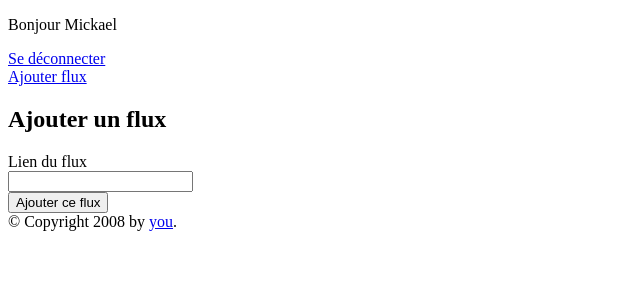
After one commit to renardgaetan/python, a Flask app: page /ajouterFlux in a window 1280 px wide. The commit adds this page. Shown: the top 300 px of the page, without its empty margins (0-640 px from the left). Run offline with Flask 2, Linux system fonts and the light colour scheme; a user stored in the database is signed in.

Commit message:
Add files via upload

```diff
--- a/app.py
+++ b/app.py
@@ -1,19 +1,24 @@
-from flask import render_template, flash, redirect, url_for, Flask
+from flask import render_template, flash, redirect, url_for, request, Flask
 
 from models import create_tables
 from models import drop_tables
 
 from forms import Inscription
 from forms import Connexion
+from forms import AjouterFlux
 
 from models import User
+from models import Flux
 
 from flask_login import login_user, current_user, login_required, LoginManager, logout_user
 
 
 import requests
+
 # from user import User
 import click
+
+import feedparser
 
 
 app = Flask(__name__)
@@ -59,18 +64,23 @@ def index():
 def user_create():
     user = User()
     form = Inscription()
-    if form.validate_on_submit():
-        form.populate_obj(user)
-        user.save()
-        flash('inscription effectuee')
-        return redirect(url_for('index'))
+    login = form.login.data
+    mdp = form.password.data
+    existe = User.select().where(User.login == login).first()
+    if(existe == None):
+        if form.validate_on_submit():
+            form.populate_obj(user)
+            user.save()
+            flash('inscription effectuee')
+            return redirect(url_for('index'))
+        return render_template('inscription.html',form=form)
     return render_template('inscription.html',form=form)
 
 @app.route('/connexion', methods=['GET', 'POST', ])
 def connexion():
     form = Connexion()
     if form.validate_on_submit():
-        loginConnecte = form.login.data.upper()
+        loginConnecte = form.login.data
         mdpConnecte = form.password.data
         user = User.select().where((User.login == loginConnecte) & (User.password == mdpConnecte)).first()
         if (user == None):
@@ -83,7 +93,13 @@ def connexion():
 
 @app.route('/dashboard')
 def dashboard():
-    return render_template('dashboard.html')
+    list_flux=[]
+    list_flux_user = Flux.select().where((Flux.user == current_user.id))
+    for i in list_flux_user:
+        fluxparse = feedparser.parse(i.lien)
+        list_flux.append(fluxparse)
+
+    return render_template('dashboard.html', list_flux_user=list_flux_user, list_flux=list_flux)
 
 @app.route('/deconnexion')
 @login_required
@@ -91,83 +107,37 @@ def deconnexion():
     logout_user()
     return redirect(url_for('index'))
 
-######"méthode avec session !!!!!!"########### à remplir
-# @app.route('/login', methods=['GET', 'POST'])
-# def login():
+@app.route('/ajouterFlux', methods=['GET', 'POST', ])
+@login_required
+def ajouterFlux():
+    form = AjouterFlux()
+    if form.validate_on_submit():
+        fluxExistant = Flux.select().where((Flux.lien == form.lien.data) & (Flux.user == current_user.id)).first()
+        if(fluxExistant == None):
+            flux = Flux()
+            flux.user = current_user.id
+            flux.lien = form.lien.data
+            flux.save()
+            return redirect(url_for('dashboard'))
+        else:
+            return redirect(url_for('ajouterFlux'))
+    return render_template('ajouterFlux.html',form=form)
 
-#     form = LoginForm()
-#     if form.validate_on_submit():
+@app.route('/regarderFlux', methods=['GET', 'POST'])
+@login_required
+def regarderFlux():
+    lienFlux = request.args.get('lienFlux')
+    fluxparse = feedparser.parse(lienFlux)
+    print(fluxparse)
+    element = fluxparse.entries
+    print(element)
+    return render_template('regarderFlux.html',fluxparse=fluxparse,element=element)
 
-#         login_user(user)
-
-#         flask.flash('Logged in successfully.')
-
-#         next = flask.request.args.get('next')
-
-#         if not is_safe_url(next):
-#             return flask.abort(400)
-
-#         return flask.redirect(next or flask.url_for('index'))
-
-#     return flask.render_template('login.html', form=form)
-
-
-# @app.route("/logout")
-# @login_required
-# def logout():
-#     logout_user()
-#     return redirect(somewhere)
-
-# @app.cli.command()
-# def fakedata():
-#     from faker import Faker
-#     from slugify import slugify
-#     fake = Faker()
-#     for pk in range(0, 42):
-#         login = fake.user_name()
-#         password = fake.color_name()
-#         User.create(
-#                         login=login,
-#                         password=password)
-
-# @app.route('/inscription', methods=['GET', 'POST'])
-# def inscription():
-#     form = -- RECUPERER LA FORM
-#         login = form.login.data
-#         mdp = form.password.data
-#         existe = User.select().where(User.login == login).first()
-#         if(existe == None):
-#             utilisateur = User()
-#             utilisateur.login = login.upper()
-#             utilisateur.password = mdp
-#             utilisateur.save()
-#             return redirect(url_for('index'))
-#         else:
-#             flash("L'utilisateur existe déja")
-#             return redirect(url_for('inscription'))
-#     return render_template('inscription.html', form=form)
-
-# @app.route('/inscription', methods=['GET', 'POST'])
-# def inscription():
-#     form = -- RECUPERER LA FORM
-#         login = form.login.data
-#         mdp = form.password.data
-#         existe = User.select().where(User.login == login).first()
-#         if(existe == None):
-#             utilisateur = User()
-#             utilisateur.login = login.upper()
-#             utilisateur.password = mdp
-#             utilisateur.save()
-#             return redirect(url_for('index'))
-#         else:
-#             flash("L'utilisateur existe déja")
-#             return redirect(url_for('inscription'))
-#     return render_template('inscription.html', form=form)
-
-# @app.route('/flux', methods=['GET', 'POST'])
-# @login_required
-# def RegarderFlux():
-#     linkFlux = request.args.get('linkFlux')
-#     fluxparse = feedparser.parse(linkFlux)
-#     element = feedparser.parse(linkFlux).entries
-#     return render_template('RegarderFlux.html',fluxparse=fluxparse, element=element)
+@app.route('/supprimerFlux', methods=['GET','POST'])
+@login_required
+def supprimerFlux():
+    flux_idUser = request.args.get('flux_idUser')
+    flux_lien = request.args.get('flux_lien')
+    requete = Flux.delete().where((Flux.user == flux_idUser) & (Flux.lien == flux_lien))
+    requete.execute()
+    return redirect(url_for('dashboard'))
--- a/forms.py
+++ b/forms.py
@@ -5,7 +5,7 @@ from wtforms.validators import DataRequired, Length
 from wtforms.widgets import PasswordInput
 from feedparser import *
 
-class ajouterFlux(FlaskForm):
+class AjouterFlux(FlaskForm):
     lien = StringField('Lien du flux', validators=[DataRequired()])
     pass
 
--- a/models.py
+++ b/models.py
@@ -13,12 +13,14 @@ class User(BaseModel, UserMixin):
     login = CharField()
     password = CharField()
 
-
+class Flux(BaseModel):
+    lien = CharField()
+    user = BigIntegerField()
 
 def create_tables():
     with database:
-        database.create_tables([User, ])
+        database.create_tables([User,Flux ])
 
 def drop_tables():
     with database:
-        database.drop_tables([User, ])
+        database.drop_tables([User,Flux ])
--- /dev/null
+++ b/templates/ajouterFlux.html
@@ -0,0 +1,39 @@
+
+
+<!DOCTYPE html>
+{% extends "dashboard.html" %}
+{% block title %}Index{% endblock %}
+{% block content %}
+<div class="container conteneur">
+    <div class="row">
+        <div class="col-sm">
+            <h2 class="">Ajouter un flux</h2>
+        </div>
+    </div>
+</div>
+<form method="POST">
+    <div class="container">
+        {% for field in form %}
+            <div class="form-group">
+                    {% if field.widget.input_type != 'hidden' %}
+                        <div class="row">
+                            <div class="col-sm">
+                                {{ field.label(class_="form-label") }}
+                            </div>
+                        </div>
+                        {% if field.errors %}
+                            {% for error in field.errors %}
+                                <div class="alert alert-error">{{ error }}</div>
+                            {% endfor %}
+                        {% endif %}
+                    {% endif %}
+                    <div class="row">
+                        <div class="col-sm"> {{ field(class_="form-control") }} </div>
+                    </div>
+                </div>
+        {% endfor %}
+        <button type="submit" class="">Ajouter ce flux</button>
+    </div>
+</form>
+
+{% endblock %}
--- a/templates/dashboard.html
+++ b/templates/dashboard.html
@@ -1,5 +1,40 @@
-<p>Bonjour {{ current_user.login }}</p>
+
+
+<!DOCTYPE html>
+<html lang="en">
+<head>
+
+    <title>{% block title %}{% endblock %} - My Webpage</title>
+</head>
+<body>
+    <p>Bonjour {{ current_user.login }}</p>
+
+    {% for flux in list_flux %}
+    <ul>
+        <li>{{flux.feed.title}}</li>
+        <li><a href="{{ url_for('regarderFlux', lienFlux=flux.feed.link ) }}">Regarder flux</a></li>
+        <li><a href="/supprimerFlux">Supprimer flux</a></li>
+
+
+
+    </ul>
+
+
+    {% endfor %}
+
+
 
 <a href="/deconnexion">Se déconnecter</a>
+<br>
+<a href="/ajouterFlux">Ajouter flux</a>
 
-<a href="/deconnexion">Ajouter flux</a>
+
+
+    <main>{% block content %}{% endblock %}</main>
+    <footer>
+        {% block footer %}
+        &copy; Copyright 2008 by <a href="http://domain.invalid/">you</a>.
+        {% endblock %}
+    </footer>
+</body>
+</html>
```
Also changed, not shown: templates/regarderFlux.html (added, +45 -0 lines), user.sqlite3, 1 other file.
